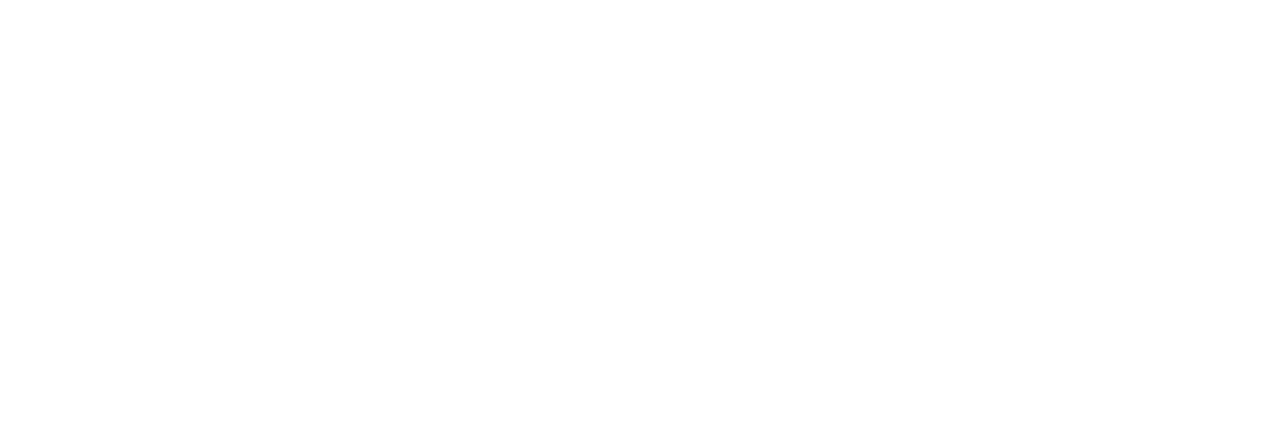
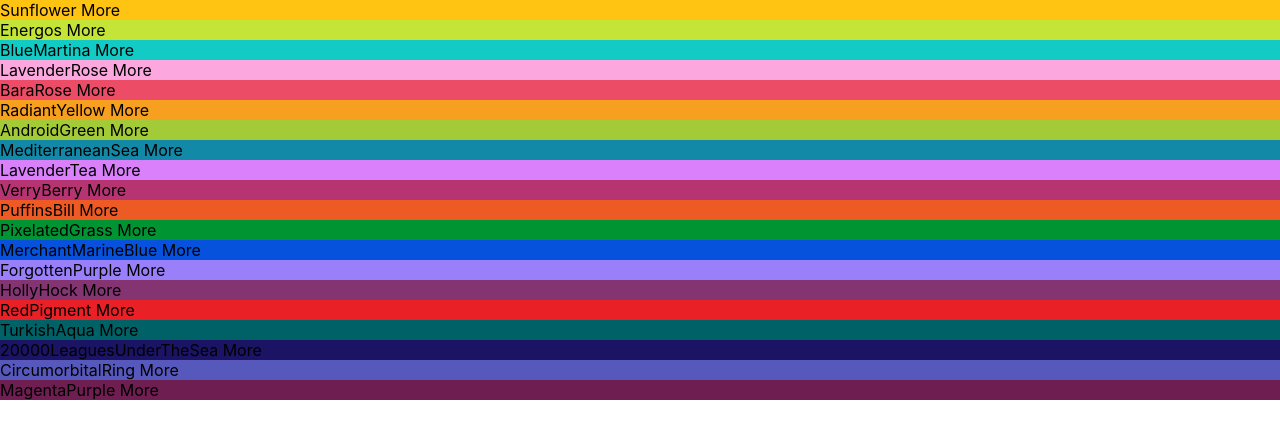
Before and after one commit to neeerajtk/vibgyor, a React (Create React App) app in the folder vibgyor/: page / in a window 1280 px wide. Shown: the top 438 px of the page. Built offline with nearby package versions, Linux system fonts and the light colour scheme.

Commit message:
:boom: color boxes added

```diff
--- a/vibgyor/src/App.js
+++ b/vibgyor/src/App.js
@@ -7,7 +7,7 @@ class App extends Component {
   render(){
   return (
     <div>
-        <Palette {...seedColors[4]}/>
+        <Palette {...seedColors[2]}/>
     </div>
   );
 }
--- /dev/null
+++ b/vibgyor/src/ColorBox.js
@@ -0,0 +1,13 @@
+import React, { Component } from 'react'
+
+class ColorBox extends Component {
+    render() {
+        return (
+            <div style={{background: this.props.background}} className="ColorBox">
+                <span>{this.props.name}</span>
+                <span> More</span>
+            </div>
+        )
+    }
+}
+export default ColorBox;
--- a/vibgyor/src/Palette.js
+++ b/vibgyor/src/Palette.js
@@ -1,12 +1,17 @@
-import React, { Component } from 'react'
+import React, { Component } from 'react';
+import ColorBox from './ColorBox';
 
 class Palette extends Component {
     render() {
+        const colorBoxes = this.props.colors.map(color=>(
+            <ColorBox background={color.color} name={color.name}/>
+        ))
         return (
             <div className="Palette">
                 {/* navbar */}
                 <div className="Palette-colors">
                     {/* color boxes */}
+                    {colorBoxes}
                 </div>
                 {/* footer */}
             </div>
```
